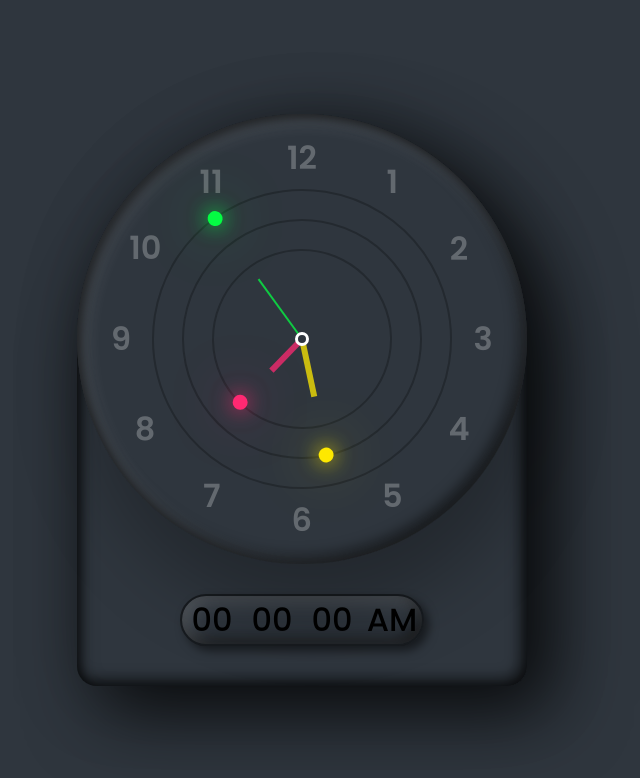
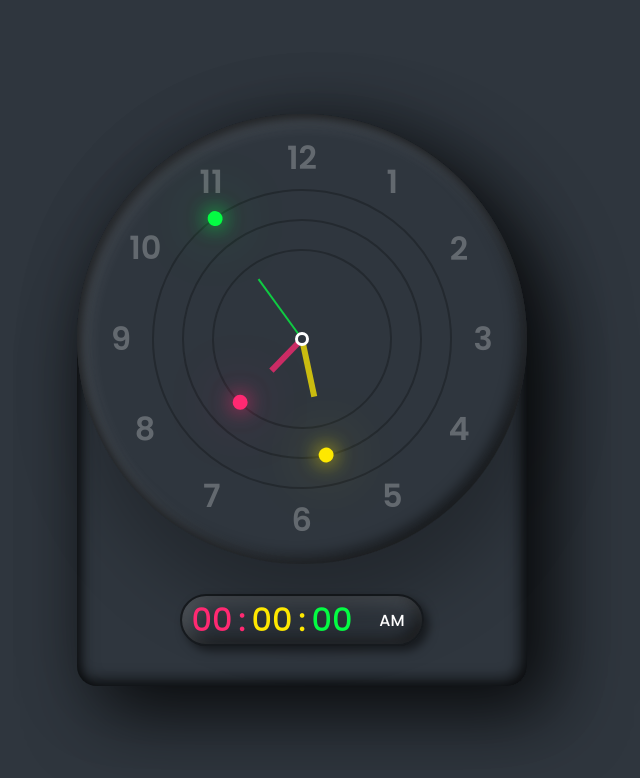
Before and after one commit to Irina-Ichim/Reloj-con-JavaScript, a plain HTML site: page index.html in a window 1280 px wide. Shown: the whole page, without its empty margins (338-978 px from the left). Drawn offline with Linux system fonts and the light colour scheme.

Commit message:
acabando estilo del reloj digital usando animaciones

```diff
--- a/index.html
+++ b/index.html
@@ -31,9 +31,9 @@
         </div>
         <!-- reloj digital-->
         <div id="time">
-            <div id="hora">00</div>
-            <div id="minutos">00</div>
-            <div id="seconds">00</div>
+            <div id="hora" style="--clr:#ff2972;">00</div>
+            <div id="minutos" style="--clr:#fee800;">00</div>
+            <div id="seconds" style="--clr:#04fc43;">00</div>
             <div id="ampm">AM</div>
         </div>
 
--- a/style.css
+++ b/style.css
@@ -138,4 +138,30 @@ body{
     width: 60px;
     text-align: center;
     font-weight: 500;
+    color:var(--clr);
 }
+#time div:nth-child(1)::after,
+#time div:nth-child(2)::after {
+    content:':';
+    position: absolute;
+    right:-4px;
+}
+#time div:last-child{
+    font-size:0.5em;
+    display: flex;
+    justify-content: center;
+    align-items: center;
+    color: #fff;
+}
+#time div:nth-child(2)::after{
+    animation: animate 1s steps(1) infinite;
+}
+@keyframes animate{
+    0%{
+        opacity: 1;
+    }
+    50%{
+        opacity: 0;
+    }
+
+}
```
